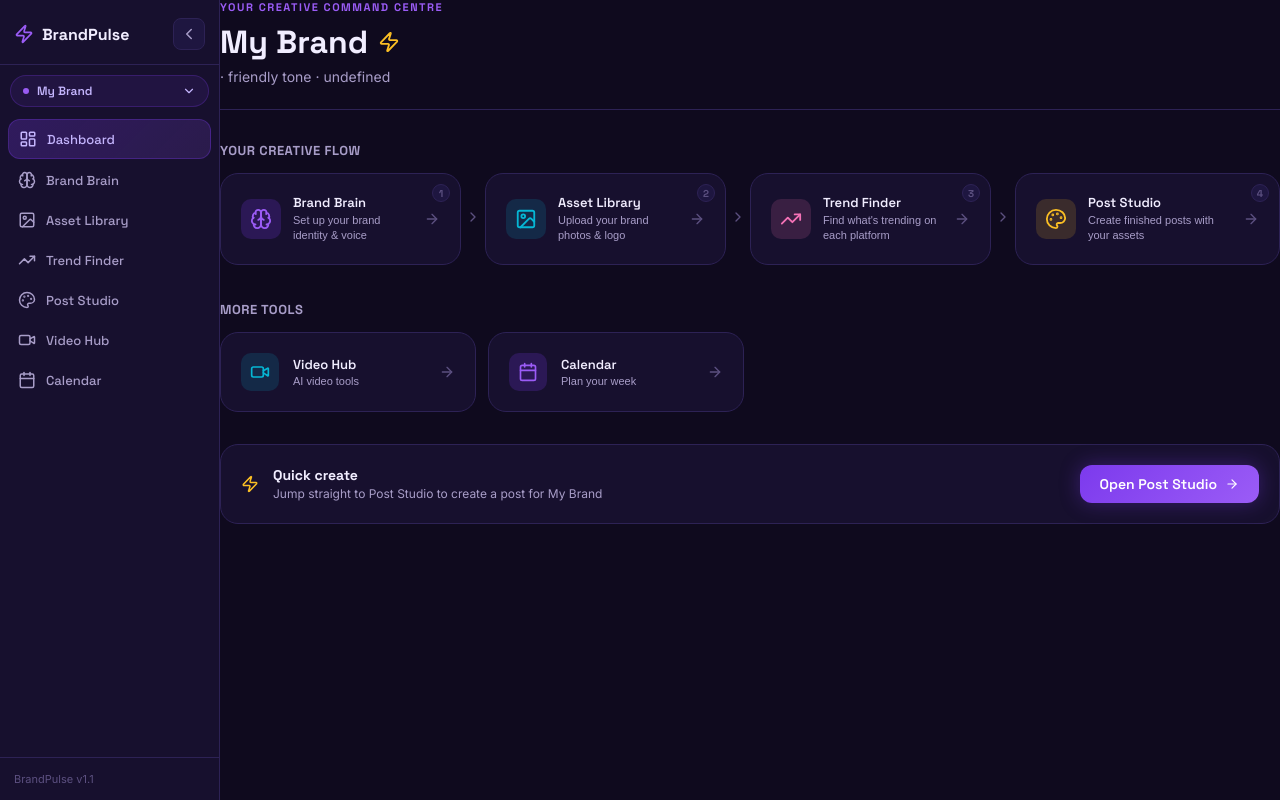
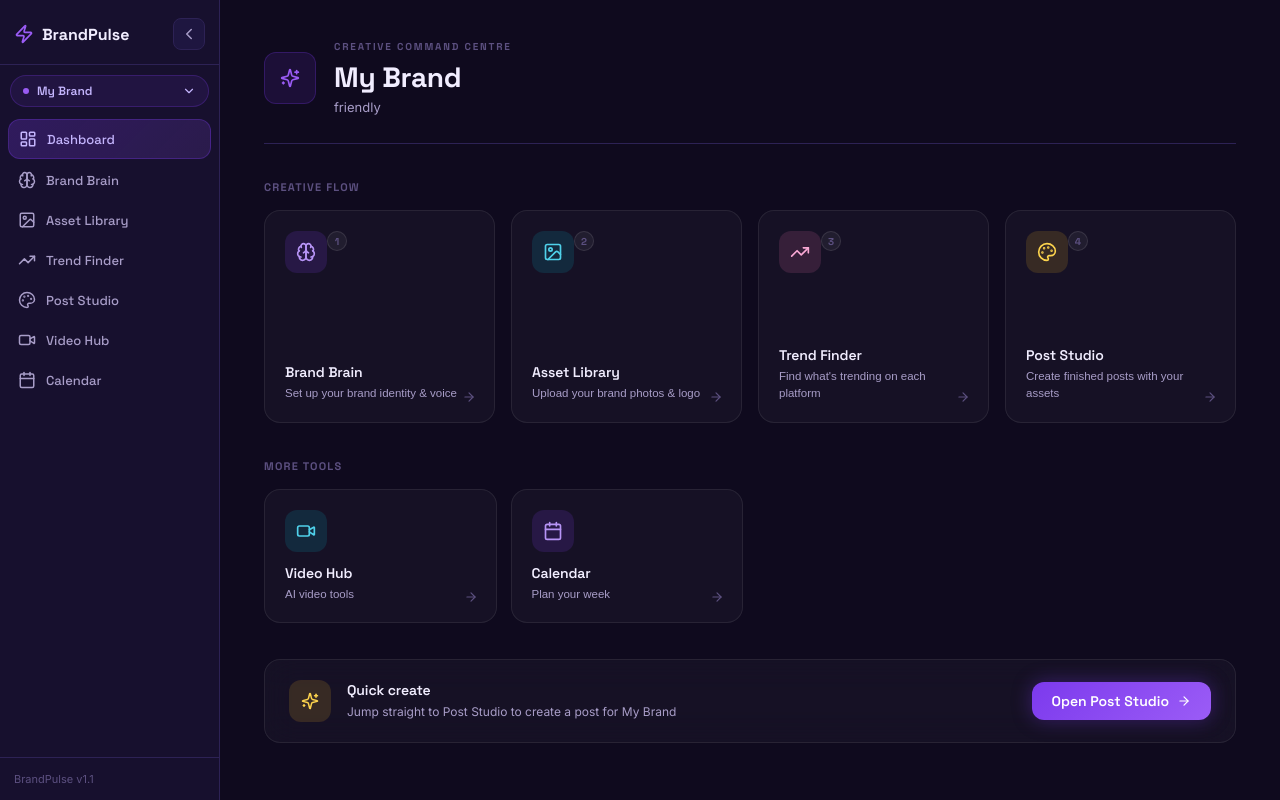
Before and after one commit to soulart2024-ship-it/brandpulse, a React (Vite) app: page / in a window 1280 px wide. Both pictures are taken after typing "Sample123" into the empty fields and a click on the button "Enter BrandPulse". Built offline with nearby package versions, Linux system fonts and the light colour scheme.

Commit message:
Premium Dashboard redesign - glass cards, square grid, logo, spacing

```diff
--- a/src/pages/Dashboard.css
+++ b/src/pages/Dashboard.css
@@ -1,101 +1,119 @@
-.dashboard { display: flex; flex-direction: column; gap: 32px; }
+.dashboard { display: flex; flex-direction: column; gap: 36px; padding: 40px 44px 44px 44px; max-width: 1180px; }
+
+/* Header */
 .dash-header {
-  display: flex; align-items: flex-start; justify-content: space-between;
-  gap: 20px; flex-wrap: wrap;
-  padding-bottom: 24px; border-bottom: 1px solid var(--border);
+  display: flex; align-items: center; gap: 18px; flex-wrap: wrap;
+  padding-bottom: 28px; border-bottom: 1px solid var(--border);
+}
+.dash-brandmark { flex-shrink: 0; }
+.dash-logo-img { width: 52px; height: 52px; object-fit: contain; border-radius: 12px; background: rgba(255,255,255,0.04); padding: 6px; border: 1px solid var(--border); }
+.dash-logo-fallback {
+  width: 52px; height: 52px; border-radius: 12px; display: flex; align-items: center; justify-content: center;
+  background: rgba(124,58,237,0.12); color: var(--violet-mid); border: 1px solid rgba(124,58,237,0.25);
 }
 .dash-eyebrow {
-  font-size: 11px; font-weight: 700; letter-spacing: 1.5px;
-  text-transform: uppercase; color: var(--violet-mid);
-  font-family: 'Space Grotesk', sans-serif; display: block; margin-bottom: 8px;
+  font-size: 10px; font-weight: 700; letter-spacing: 1.8px;
+  text-transform: uppercase; color: var(--text-lo);
+  font-family: 'Space Grotesk', sans-serif; display: block; margin-bottom: 6px;
 }
+.dash-greeting { flex: 1; min-width: 200px; }
 .dash-header h1 {
-  font-size: clamp(22px, 4vw, 32px); font-weight: 700;
-  color: var(--text-hi); display: flex; align-items: center; gap: 10px; margin-bottom: 6px;
+  font-size: clamp(20px, 3.4vw, 28px); font-weight: 700;
+  color: var(--text-hi); margin-bottom: 4px; letter-spacing: -0.3px;
 }
-.dash-zap { color: var(--gold); }
-.dash-header p { font-size: 14px; color: var(--text-mid); max-width: 480px; }
+.dash-header p { font-size: 13px; color: var(--text-mid); max-width: 480px; }
 
 .section-title {
-  font-size: 13px; font-weight: 700; color: var(--text-mid);
-  font-family: 'Space Grotesk', sans-serif; letter-spacing: 0.5px;
-  text-transform: uppercase; margin-bottom: 14px;
+  font-size: 11px; font-weight: 700; color: var(--text-lo);
+  font-family: 'Space Grotesk', sans-serif; letter-spacing: 1.2px;
+  text-transform: uppercase; margin-bottom: 16px;
 }
 
-/* Flow */
-.flow-section {}
+/* Glass card base */
+.glass-card {
+  position: relative;
+  background: rgba(255,255,255,0.03);
+  backdrop-filter: blur(16px);
+  -webkit-backdrop-filter: blur(16px);
+  border: 1px solid rgba(255,255,255,0.08);
+  border-radius: 16px;
+  text-align: left;
+  cursor: pointer;
+  transition: all 0.22s ease;
+  overflow: hidden;
+}
+.glass-card::before {
+  content: ''; position: absolute; inset: 0; opacity: 0; transition: opacity 0.22s ease; pointer-events: none;
+}
+.glass-card:hover { transform: translateY(-3px); border-color: rgba(255,255,255,0.16); }
+.glass-card:hover::before { opacity: 1; }
+
+.accent-violet::before   { background: radial-gradient(circle at 20% 0%, rgba(124,58,237,0.18), transparent 65%); }
+.accent-electric::before { background: radial-gradient(circle at 20% 0%, rgba(6,182,212,0.18), transparent 65%); }
+.accent-rose::before      { background: radial-gradient(circle at 20% 0%, rgba(244,114,182,0.18), transparent 65%); }
+.accent-gold::before      { background: radial-gradient(circle at 20% 0%, rgba(251,191,36,0.18), transparent 65%); }
+
+.accent-violet:hover   { box-shadow: 0 10px 32px rgba(124,58,237,0.16); }
+.accent-electric:hover { box-shadow: 0 10px 32px rgba(6,182,212,0.16); }
+.accent-rose:hover      { box-shadow: 0 10px 32px rgba(244,114,182,0.16); }
+.accent-gold:hover      { box-shadow: 0 10px 32px rgba(251,191,36,0.16); }
+
+/* Flow grid — square-ish cards */
 .flow-grid {
-  display: flex; align-items: stretch; gap: 0;
-  overflow-x: auto; padding-bottom: 4px;
+  display: grid;
+  grid-template-columns: repeat(4, 1fr);
+  gap: 16px;
 }
-.flow-item { display: flex; align-items: center; flex: 1; min-width: 200px; }
 .flow-card {
-  flex: 1; display: flex; align-items: center; gap: 12px;
-  padding: 16px; border: none; cursor: pointer; text-align: left;
-  transition: all 0.2s; position: relative;
+  aspect-ratio: 1 / 0.92;
+  display: flex; flex-direction: column; justify-content: space-between;
+  padding: 20px;
 }
-.flow-card:hover { transform: translateY(-2px); }
-.flow-card.color-violet:hover { border-color: rgba(124,58,237,0.4); box-shadow: 0 8px 24px rgba(124,58,237,0.2); }
-.flow-card.color-electric:hover { border-color: rgba(6,182,212,0.4); box-shadow: 0 8px 24px rgba(6,182,212,0.2); }
-.flow-card.color-rose:hover { border-color: rgba(244,114,182,0.4); box-shadow: 0 8px 24px rgba(244,114,182,0.2); }
-.flow-card.color-gold:hover { border-color: rgba(251,191,36,0.4); box-shadow: 0 8px 24px rgba(251,191,36,0.2); }
-
+.flow-card-top { display: flex; align-items: flex-start; justify-content: space-between; position: relative; z-index: 1; }
 .flow-step-num {
-  position: absolute; top: 10px; right: 10px;
   font-size: 10px; font-weight: 700; color: var(--text-lo);
   font-family: 'Space Grotesk', sans-serif;
-  background: var(--bg-lift); border: 1px solid var(--border);
-  border-radius: 50%; width: 18px; height: 18px;
-  display: flex; align-items: center; justify-content: center;
-}
-.flow-icon {
-  width: 40px; height: 40px; border-radius: 10px;
+  background: rgba(255,255,255,0.05); border: 1px solid rgba(255,255,255,0.1);
+  border-radius: 50%; width: 20px; height: 20px;
   display: flex; align-items: center; justify-content: center; flex-shrink: 0;
 }
-.icon-violet  { background: rgba(124,58,237,0.2); color: var(--violet-mid); }
-.icon-electric{ background: rgba(6,182,212,0.15); color: var(--electric); }
-.icon-rose    { background: rgba(244,114,182,0.15); color: var(--rose); }
-.icon-gold    { background: rgba(251,191,36,0.15); color: var(--gold); }
-
-.flow-info { flex: 1; min-width: 0; }
-.flow-info h3 { font-size: 13px; font-weight: 600; color: var(--text-hi);
-  font-family: 'Space Grotesk', sans-serif; margin-bottom: 2px; }
-.flow-info p  { font-size: 11px; color: var(--text-mid); line-height: 1.4; }
-.flow-arrow { color: var(--text-lo); flex-shrink: 0; }
-.flow-connector {
-  color: var(--text-lo); padding: 0 4px; flex-shrink: 0;
-}
-
-/* More */
-.more-grid { display: grid; grid-template-columns: repeat(auto-fill, minmax(220px, 1fr)); gap: 12px; }
-.module-card {
-  display: flex; align-items: center; gap: 14px;
-  padding: 14px 16px; border: none; cursor: pointer; text-align: left;
-  transition: all 0.2s; width: 100%;
-}
-.module-card:hover { transform: translateY(-2px); }
-.module-icon {
-  width: 38px; height: 38px; border-radius: 10px;
+.card-icon {
+  width: 42px; height: 42px; border-radius: 12px;
   display: flex; align-items: center; justify-content: center; flex-shrink: 0;
 }
-.module-info { flex: 1; min-width: 0; }
-.module-info h3 { font-size: 13px; font-weight: 600; color: var(--text-hi);
-  font-family: 'Space Grotesk', sans-serif; margin-bottom: 2px; }
-.module-info p  { font-size: 11px; color: var(--text-mid); }
-.module-arrow { color: var(--text-lo); flex-shrink: 0; }
+.icon-violet   { background: rgba(124,58,237,0.16); color: #b794f6; }
+.icon-electric { background: rgba(6,182,212,0.14);  color: #4fd1ea; }
+.icon-rose     { background: rgba(244,114,182,0.14); color: #f9a8d4; }
+.icon-gold     { background: rgba(251,191,36,0.14);  color: #fcd34d; }
+
+.flow-info { position: relative; z-index: 1; }
+.flow-info h3 { font-size: 14px; font-weight: 600; color: var(--text-hi);
+  font-family: 'Space Grotesk', sans-serif; margin-bottom: 4px; letter-spacing: -0.1px; }
+.flow-info p  { font-size: 11.5px; color: var(--text-mid); line-height: 1.45; }
+.card-arrow { position: absolute; bottom: 18px; right: 18px; color: var(--text-lo); z-index: 1; transition: transform 0.2s; }
+.glass-card:hover .card-arrow { transform: translateX(3px); color: var(--text-mid); }
+
+/* More grid — same square treatment, smaller */
+.more-grid { display: grid; grid-template-columns: repeat(auto-fill, minmax(200px, 1fr)); gap: 14px; }
+.more-card {
+  display: flex; flex-direction: column; gap: 12px;
+  padding: 20px; min-height: 128px; justify-content: space-between;
+}
+.more-card .flow-info { flex: 1; }
 
 /* Quick start */
 .quick-start {
-  display: flex; align-items: center; gap: 14px;
-  background: linear-gradient(135deg, rgba(124,58,237,0.1), rgba(6,182,212,0.05));
-  border-color: rgba(124,58,237,0.25); flex-wrap: wrap;
+  display: flex; align-items: center; gap: 16px; padding: 20px 24px; flex-wrap: wrap;
 }
-.quick-start h4 { font-size: 14px; font-weight: 700; color: var(--text-hi);
-  font-family: 'Space Grotesk', sans-serif; margin-bottom: 2px; }
-.quick-start p { font-size: 12px; color: var(--text-mid); }
-.quick-start > div { flex: 1; }
+.quick-start .flow-info { flex: 1; min-width: 180px; }
+.quick-start h3 { font-size: 14px; }
+.quick-start p { font-size: 12px; }
 
-@media (max-width: 768px) {
-  .flow-grid { flex-direction: column; }
-  .flow-connector { transform: rotate(90deg); }
+@media (max-width: 900px) {
+  .dashboard { padding: 28px 20px; }
+  .flow-grid { grid-template-columns: repeat(2, 1fr); }
 }
+@media (max-width: 520px) {
+  .flow-grid { grid-template-columns: 1fr; }
+  .flow-card { aspect-ratio: auto; min-height: 120px; }
+}
--- a/src/pages/Dashboard.jsx
+++ b/src/pages/Dashboard.jsx
@@ -1,33 +1,37 @@
-import { Brain, Image, TrendingUp, Palette, Video, Calendar, ArrowRight, Zap, ChevronRight } from 'lucide-react'
+import { Brain, Image, TrendingUp, Palette, Video, Calendar, ArrowRight, Sparkles } from 'lucide-react'
 import './Dashboard.css'
 
 const FLOW = [
-  { step: 1, id: 'brand',   label: 'Brand Brain',   desc: 'Set up your brand identity & voice', icon: Brain,      color: 'violet' },
-  { step: 2, id: 'assets',  label: 'Asset Library', desc: 'Upload your brand photos & logo',     icon: Image,      color: 'electric' },
-  { step: 3, id: 'trends',  label: 'Trend Finder',  desc: 'Find what\'s trending on each platform', icon: TrendingUp, color: 'rose' },
-  { step: 4, id: 'studio',  label: 'Post Studio',   desc: 'Create finished posts with your assets', icon: Palette,    color: 'gold' },
+  { step: 1, id: 'brand',  label: 'Brand Brain',   desc: 'Set up your brand identity & voice',      icon: Brain,      color: 'violet' },
+  { step: 2, id: 'assets', label: 'Asset Library',  desc: 'Upload your brand photos & logo',         icon: Image,      color: 'electric' },
+  { step: 3, id: 'trends', label: 'Trend Finder',   desc: "Find what's trending on each platform",   icon: TrendingUp, color: 'rose' },
+  { step: 4, id: 'studio', label: 'Post Studio',    desc: 'Create finished posts with your assets',  icon: Palette,    color: 'gold' },
 ]
 
 const MORE = [
-  { id: 'video',    label: 'Video Hub',  desc: 'AI video tools', icon: Video,    color: 'electric' },
-  { id: 'calendar', label: 'Calendar',   desc: 'Plan your week', icon: Calendar, color: 'violet' },
+  { id: 'video',    label: 'Video Hub', desc: 'AI video tools', icon: Video,    color: 'electric' },
+  { id: 'calendar', label: 'Calendar',  desc: 'Plan your week',  icon: Calendar, color: 'violet' },
 ]
 
 export default function Dashboard({ onNavigate, brand }) {
   return (
     <div className="dashboard">
       <header className="dash-header animate-slide-up">
+        <div className="dash-brandmark">
+          {brand?.logo ? (
+            <img src={brand.logo} alt={brand.name} className="dash-logo-img" />
+          ) : (
+            <div className="dash-logo-fallback"><Sparkles size={20} /></div>
+          )}
+        </div>
         <div className="dash-greeting">
-          <span className="dash-eyebrow">Your Creative Command Centre</span>
-          <h1>
-            {brand ? `${brand.name}` : 'Welcome to BrandPulse'}
-            <span className="dash-zap"><Zap size={22} /></span>
-          </h1>
+          <span className="dash-eyebrow">Creative Command Centre</span>
+          <h1>{brand ? brand.name : 'Welcome to BrandPulse'}</h1>
           <p>{brand
-            ? `${brand.industry} · ${brand.tone} tone · ${brand.platforms?.join(', ')}`
-            : 'Follow the 4-step flow below to create and publish branded social posts.'}</p>
+            ? [brand.industry, brand.tone].filter(Boolean).join(' · ')
+            : 'Follow the flow below to create and publish branded social posts.'}</p>
         </div>
-        {!brand && (
+        {!brand?.name && (
           <button className="btn btn-primary" onClick={() => onNavigate('brand')}>
             Get Started <ArrowRight size={16} />
           </button>
@@ -35,23 +39,20 @@ export default function Dashboard({ onNavigate, brand }) {
       </header>
 
       <section className="flow-section animate-slide-up">
-        <h2 className="section-title">Your Creative Flow</h2>
+        <h2 className="section-title">Creative Flow</h2>
         <div className="flow-grid">
-          {FLOW.map(({ step, id, label, desc, icon: Icon, color }, i) => (
-            <div key={id} className="flow-item">
-              <button className={`flow-card card color-${color}`} onClick={() => onNavigate(id)}>
-                <div className="flow-step-num">{step}</div>
-                <div className={`flow-icon icon-${color}`}>
-                  <Icon size={22} />
+          {FLOW.map(({ step, id, label, desc, icon: Icon, color }) => (
+            <button key={id} className={`glass-card flow-card accent-${color}`} onClick={() => onNavigate(id)}>
+              <div className="flow-card-top">
+                <div className={`card-icon icon-${color}`}><Icon size={20} /></div>
+                <span className="flow-step-num">{step}</span>
               </div>
               <div className="flow-info">
                 <h3>{label}</h3>
                 <p>{desc}</p>
               </div>
-                <ArrowRight size={16} className="flow-arrow" />
+              <ArrowRight size={14} className="card-arrow" />
             </button>
-              {i < FLOW.length - 1 && <div className="flow-connector"><ChevronRight size={16} /></div>}
-            </div>
           ))}
         </div>
       </section>
@@ -60,20 +61,20 @@ export default function Dashboard({ onNavigate, brand }) {
         <h2 className="section-title">More Tools</h2>
         <div className="more-grid">
           {MORE.map(({ id, label, desc, icon: Icon, color }) => (
-            <button key={id} className={`module-card card color-${color}`} onClick={() => onNavigate(id)}>
-              <div className={`module-icon icon-${color}`}><Icon size={20} /></div>
-              <div className="module-info"><h3>{label}</h3><p>{desc}</p></div>
-              <ArrowRight size={16} className="module-arrow" />
+            <button key={id} className={`glass-card more-card accent-${color}`} onClick={() => onNavigate(id)}>
+              <div className={`card-icon icon-${color}`}><Icon size={20} /></div>
+              <div className="flow-info"><h3>{label}</h3><p>{desc}</p></div>
+              <ArrowRight size={14} className="card-arrow" />
             </button>
           ))}
         </div>
       </section>
 
-      {brand && (
-        <div className="quick-start card animate-slide-up">
-          <Zap size={18} style={{color:'var(--gold)'}} />
-          <div>
-            <h4>Quick create</h4>
+      {brand?.name && (
+        <div className="quick-start glass-card accent-gold animate-slide-up">
+          <div className="card-icon icon-gold"><Sparkles size={18} /></div>
+          <div className="flow-info">
+            <h3>Quick create</h3>
             <p>Jump straight to Post Studio to create a post for {brand.name}</p>
           </div>
           <button className="btn btn-primary" onClick={() => onNavigate('studio')}>
```
Lines whose indentation alone changed are shown as unchanged.
